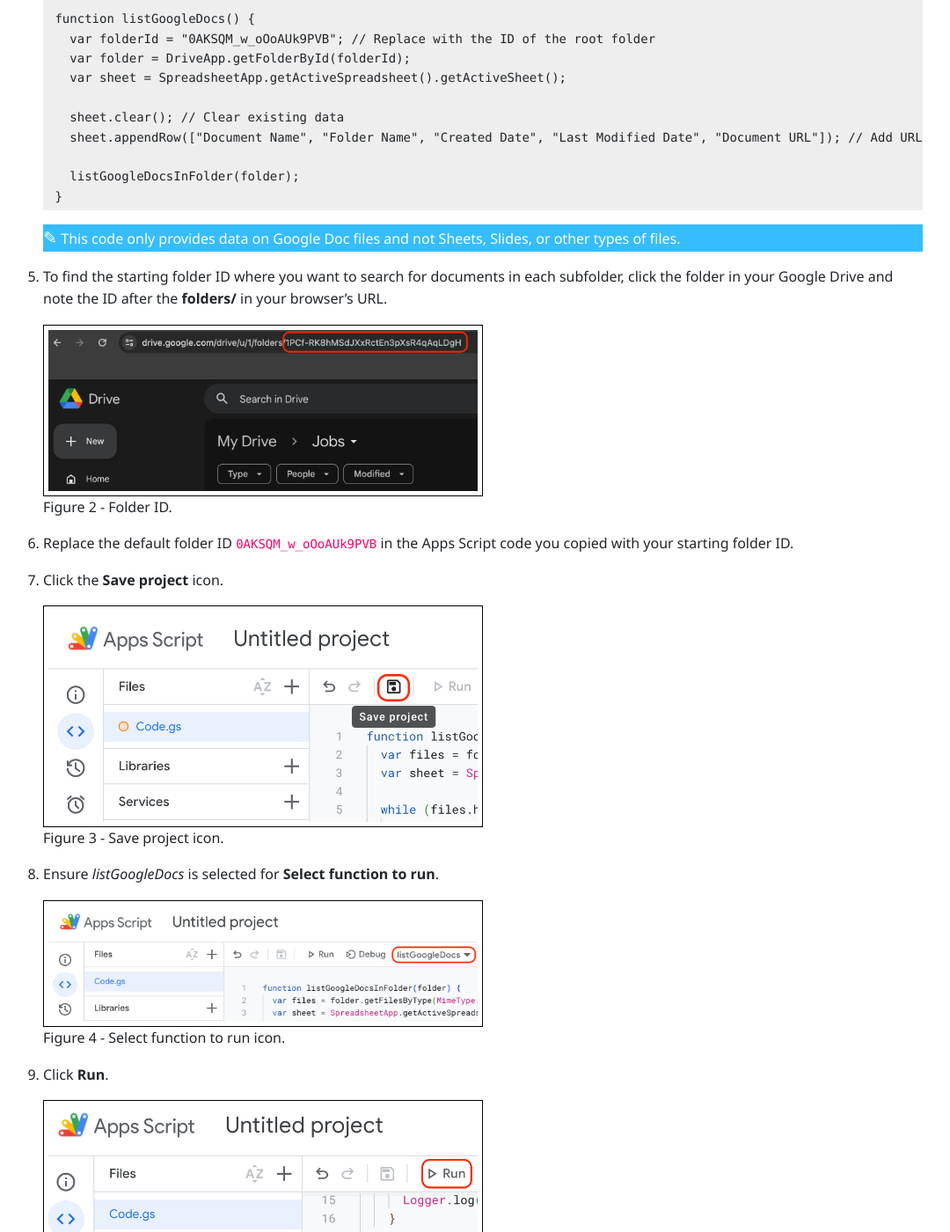
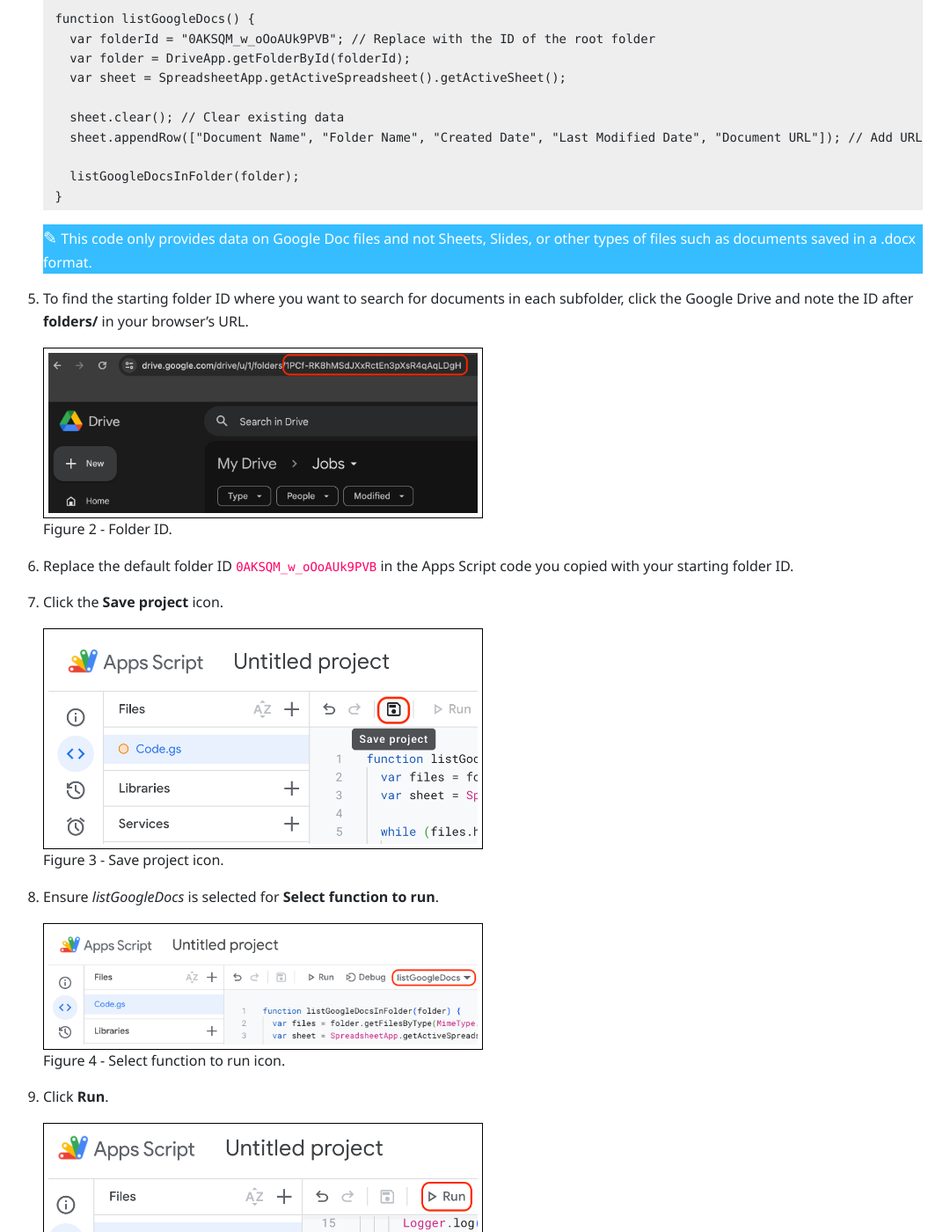
Before and after one commit to stumblefiend/jeremy.pugh, a Jekyll site: the page built from assets/scripts/google-drive-content-review.md, in a window 1280 px wide and 1400 px high, scrolled down 1874 px. Shown: the whole window at 88% size, without its empty margins (111-1191 px from the left). Built offline with Jekyll 4.4.1, drawn with Linux system fonts in a browser that asks for light colours; nearby versions of some CDN libraries; our own code applies the rules of GitHub Pages for plain Markdown files; some of the changed text lies outside the part shown.

Commit message:
Update google-drive-content-review.md

```diff
--- a/assets/scripts/google-drive-content-review.md
+++ b/assets/scripts/google-drive-content-review.md
@@ -85,10 +85,10 @@
 
     <div class="alert-cyan">
       <p><span style="font-size:larger;">✎</span>
-      This code only provides data on Google Doc files and not Sheets, Slides, or other types of files.</p>
+      This code only provides data on Google Doc files and not Sheets, Slides, or other types of files such as documents saved in a .docx format.</p>
     </div>
 
-5. To find the starting folder ID where you want to search for documents in each subfolder, click the folder in your Google Drive and note the ID after the **folders/** in your browser's URL.
+5. To find the starting folder ID where you want to search for documents in each subfolder, click the Google Drive and note the ID after **folders/** in your browser's URL.
 
     <figure>
       <img src="/assets/images/find-folder-id.png" class="image-border-medium" alt="Location of the folder ID.">
@@ -118,6 +118,21 @@
       <figcaption>Figure 5 - Run icon.</figcaption>
     </figure>
 
+10. The **Execution log** appears and shows the Google Apps Script is running.
+11. Wait until the **Execution log** shows **Execution completed**.
+
+    <figure>
+      <img src="/assets/images/execution-complete.png" class="image-border-medium" alt="Location of the Execution complete message.">
+      <figcaption>Figure 6 - Execution complete.</figcaption>
+    </figure>
+
+    <div class="alert-cyan">
+      <p><span style="font-size:larger;">✎</span>
+      It can take several minutes for the Google Apps Script to complete execution, depending on the amount of content in the Google Drive.</p>
+    </div>
+
+12. [Review your data](xxxxxxxxxxxxxxxxxxxxxxxxxxxxxxxxxxxxxxxxxxxxxxxxxxxxxxx).
+
 <details>
 <summary>Click to open</summary>
 <p>If your browser supports this element, it should allow you to expand and collapse these details.</p></details>
```
